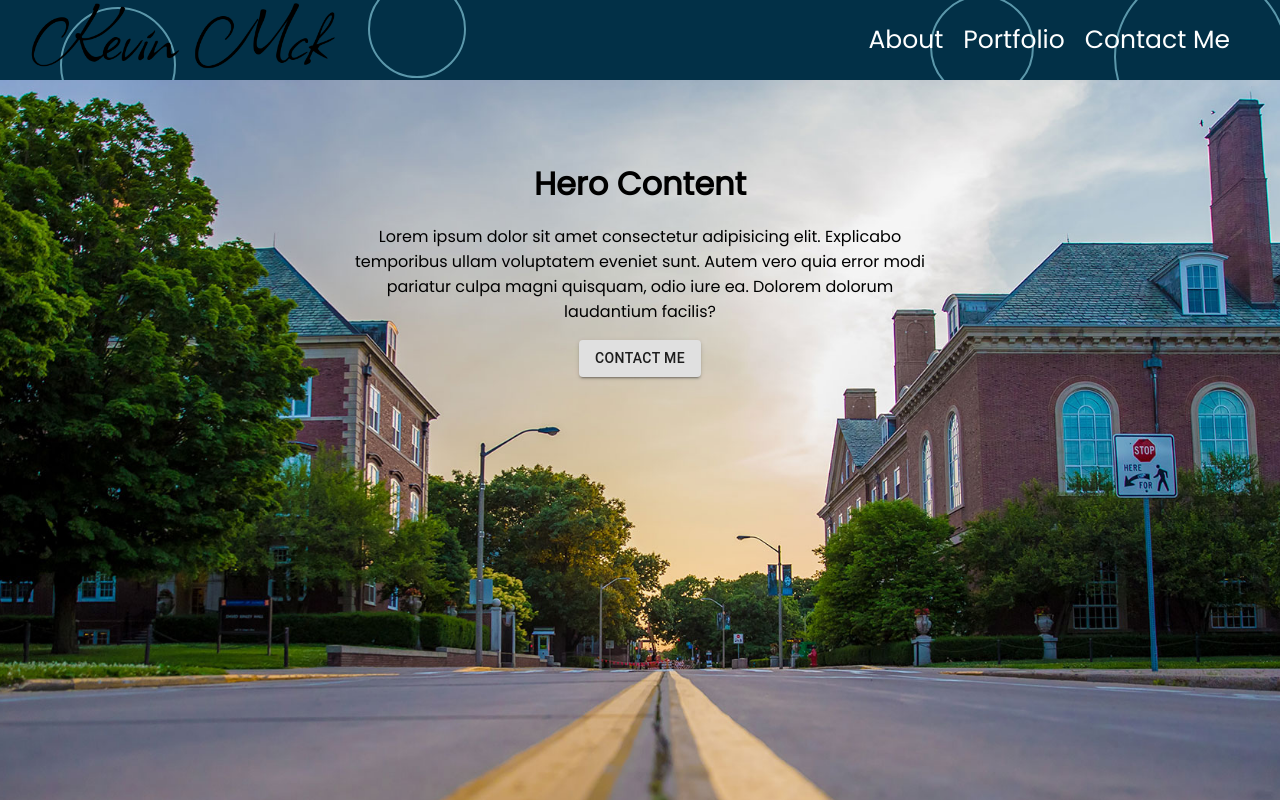
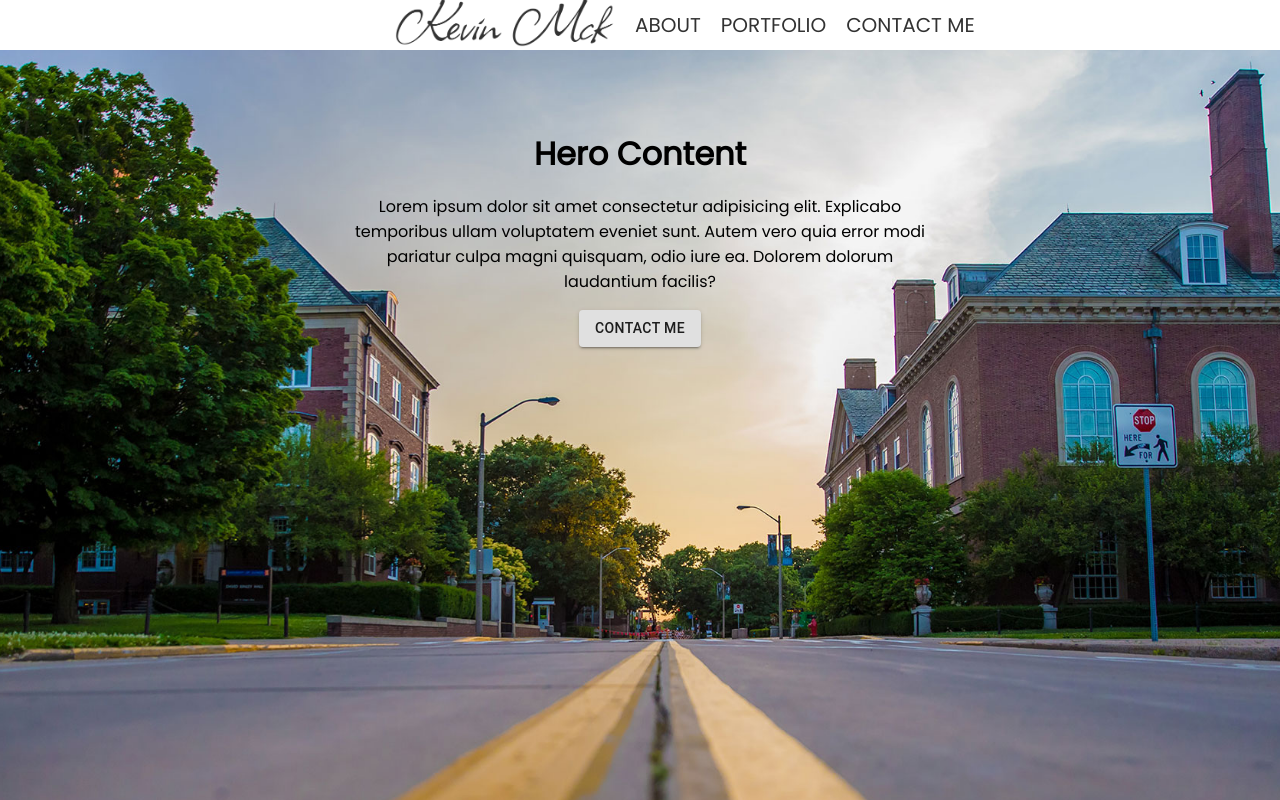
Before and after one commit to tacobeanzz/Kevin, a React (Create React App) app: page / in a window 1280 px wide. Built offline with nearby package versions, Linux system fonts and the light colour scheme.

Commit message:
navbar changes

```diff
--- a/src/Components/NavBar/Nav.css
+++ b/src/Components/NavBar/Nav.css
@@ -1,33 +1,37 @@
 .Navbar {
-  background-color: #023047ff;
-  background-image: url("../../Images/navbg.svg");
+  font-family: "poppins", sans-serif;
+}
+
+.Navbar .NavBg {
+  display: flex;
+  /* background-color: #023047ff;
+  background-image: url("../../Images/navbg.svg"); */
   background-position: center;
   background-repeat: no-repeat;
   width: 100%;
-  height: 80px;
-  font-family: "poppins", sans-serif;
-
-  display: flex;
+  height: 50px;
+  opacity: 0.8;
 }
 
 .Navbar .LeftSide {
   flex: 50%;
 }
 .Navbar .LeftSide .Logo {
-  max-height: 70px;
+  max-height: 50px;
   padding-left: 30px;
   display: flex;
   align-items: center;
+  justify-content: right;
 }
 .Navbar .LeftSide .Logo img {
-  max-height: 70px;
+  max-height: 50px;
 }
 
 .Navbar .RightSide {
   flex: 50%;
   display: flex;
   align-items: center;
-  justify-content: right;
+  justify-content: left;
   padding-right: 50px;
   transition: 850ms;
 }
@@ -38,9 +42,10 @@
 
 .Navbar .RightSide .Links a {
   text-decoration: none;
-  color: white;
+  color: black;
   margin-left: 20px;
-  font-size: 25px;
+  font-size: 20px;
+  text-transform: uppercase;
 }
 .Navbar .RightSide .Burger {
   display: none;
@@ -53,7 +58,7 @@
   .Navbar .RightSide .Burger {
     display: flex;
     max-height: 80px;
-    color: white;
+    color: black;
     font-size: large;
     cursor: pointer;
     justify-content: right;
@@ -63,7 +68,7 @@
     display: none;
   }
   .Navbar .RightSide .Links a {
-    font-size: 20px;
+    font-size: 15px;
   }
 
   .Navbar .RightSide {
@@ -79,10 +84,11 @@
   .Navbar .RightSide #hidden {
     position: absolute;
     left: 0px;
-    top: 80px;
-    height: 230px;
+    top: 50px;
+    height: 200px;
     width: 100%;
-    background-color: #023047ff;
+    background-color: white;
+    opacity: 0.4;
     display: flex;
     align-items: center;
     justify-content: space-around;
@@ -96,7 +102,7 @@
       opacity: 0;
     }
     100% {
-      opacity: 1;
+      opacity: 0.4;
     }
   }
 }
--- a/src/Components/NavBar/Navbar.js
+++ b/src/Components/NavBar/Navbar.js
@@ -7,9 +7,12 @@ function Navbar() {
   const [showLinks, setShowLinks] = useState(false);
   return (
     <div className="Navbar">
+      <div className="NavBg">
         <div className="LeftSide">
           <div className="Logo">
+            <a href="/home">
               <img src={Logo} alt="" />
+            </a>
           </div>
         </div>
         <div className="RightSide">
@@ -19,7 +22,11 @@ function Navbar() {
             <a href="/">Contact Me</a>
           </div>
           <div className="Burger">
-          <MenuIcon fontSize="large" onClick={() => setShowLinks(!showLinks)} />
+            <MenuIcon
+              fontSize="large"
+              onClick={() => setShowLinks(!showLinks)}
+            />
+          </div>
         </div>
       </div>
     </div>
```
Lines whose indentation alone changed are shown as unchanged.
